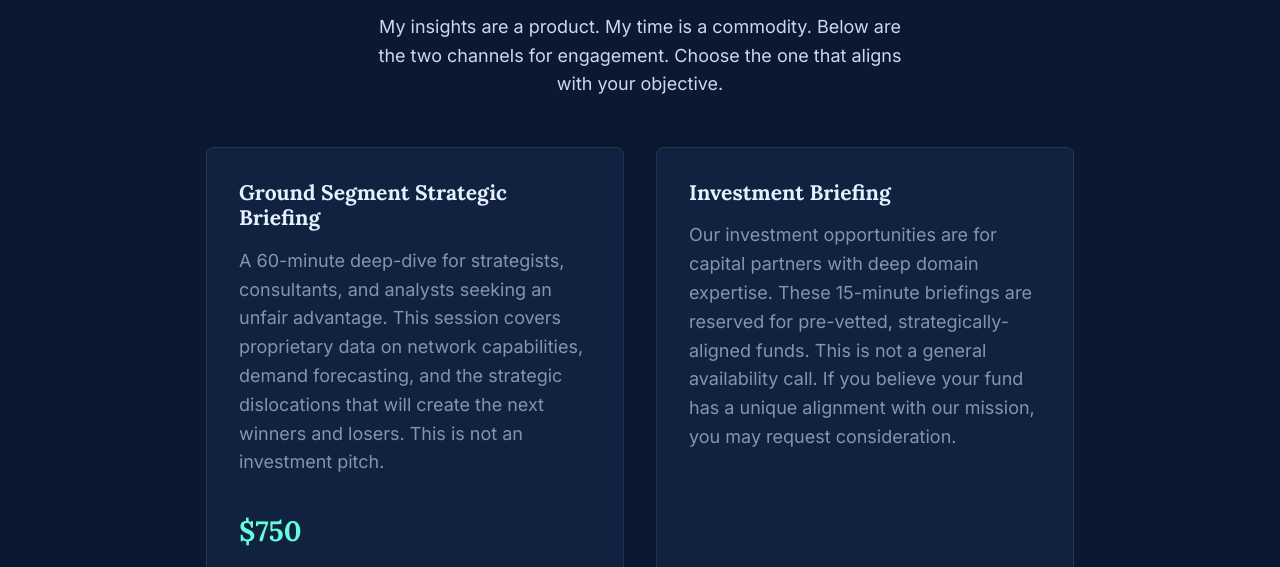
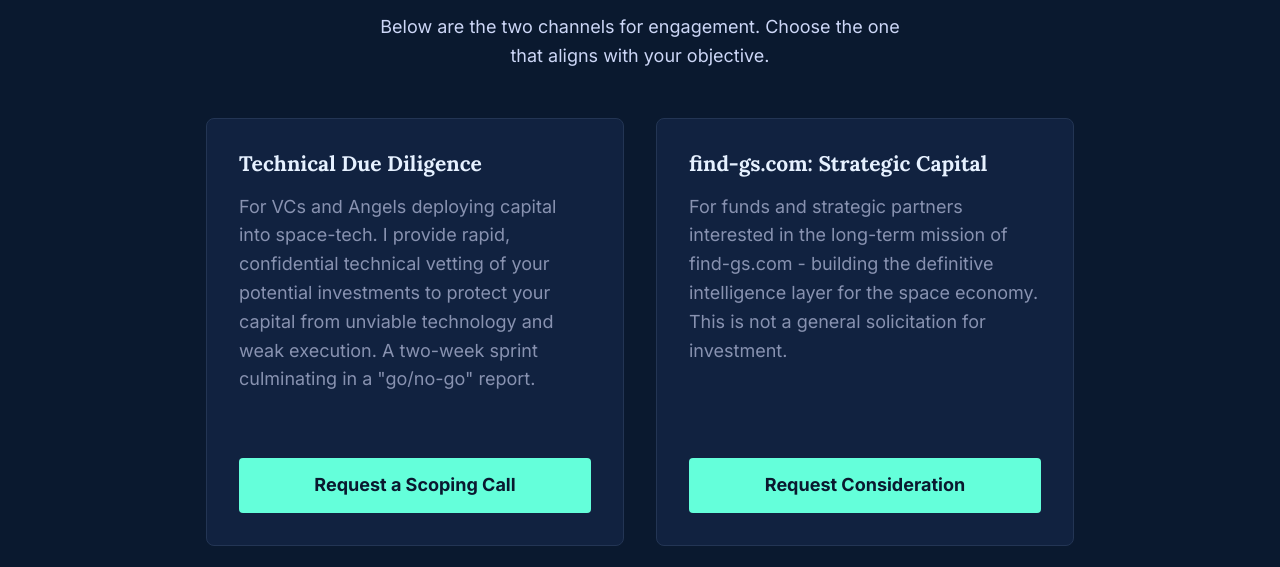
Before and after one commit to MaxAurelius/marcinkov-com, a plain HTML site: page briefings.html in a window 1280 px wide. Shown: the part 189-756 px from the top of the page. Drawn offline with Linux system fonts and the light colour scheme.

Commit message:
update briefings section

```diff
--- a/briefings.html
+++ b/briefings.html
@@ -191,23 +191,23 @@
         <section id="briefings">
             <div class="page-header">
                 <h2>Strategic & Investment Briefings</h2>
-                <p>My insights are a product. My time is a commodity. Below are the two channels for engagement. Choose the one that aligns with your objective.</p>
+                <p>Below are the two channels for engagement. Choose the one that aligns with your objective.</p>
             </div>
 
             <div class="briefings-container">
                 <div class="briefing-card">
-                    <h3>Ground Segment Strategic Briefing</h3>
-                    <p>A 60-minute deep-dive for strategists, consultants, and analysts seeking an unfair advantage. This session covers proprietary data on network capabilities, demand forecasting, and the strategic dislocations that will create the next winners and losers. This is not an investment pitch.</p>
+                    <h3>Technical Due Diligence</h3>
+                    <p>For VCs and Angels deploying capital into space-tech. I provide rapid, confidential technical vetting of your potential investments to protect your capital from unviable technology and weak execution. A two-week sprint culminating in a "go/no-go" report.</p>
 
                     <div class="card-footer">
-                        <span class="price">$750</span>
-                        <a href="https://calendly.com/marcin-kovalevskij-find-gs/ground-segment-strategic-briefing" target="_blank" rel="noopener noreferrer" class="button">Book Now</a>
+                        <!-- <span class="price">$750</span> -->
+                        <a href="https://tally.so/r/3xWb6k" target="_blank" rel="noopener noreferrer" class="button">Request a Scoping Call</a>
                     </div>
                 </div>
 
                 <div class="briefing-card">
-                    <h3>Investment Briefing</h3>
-                    <p>Our investment opportunities are for capital partners with deep domain expertise. These 15-minute briefings are reserved for pre-vetted, strategically-aligned funds. This is not a general availability call. If you believe your fund has a unique alignment with our mission, you may request consideration.</p>
+                    <h3>find-gs.com: Strategic Capital</h3>
+                    <p>For funds and strategic partners interested in the long-term mission of find-gs.com - building the definitive intelligence layer for the space economy. This is not a general solicitation for investment.</p>
 
                     <div class="card-footer">
                         <span class="price">&nbsp;</span>
```
